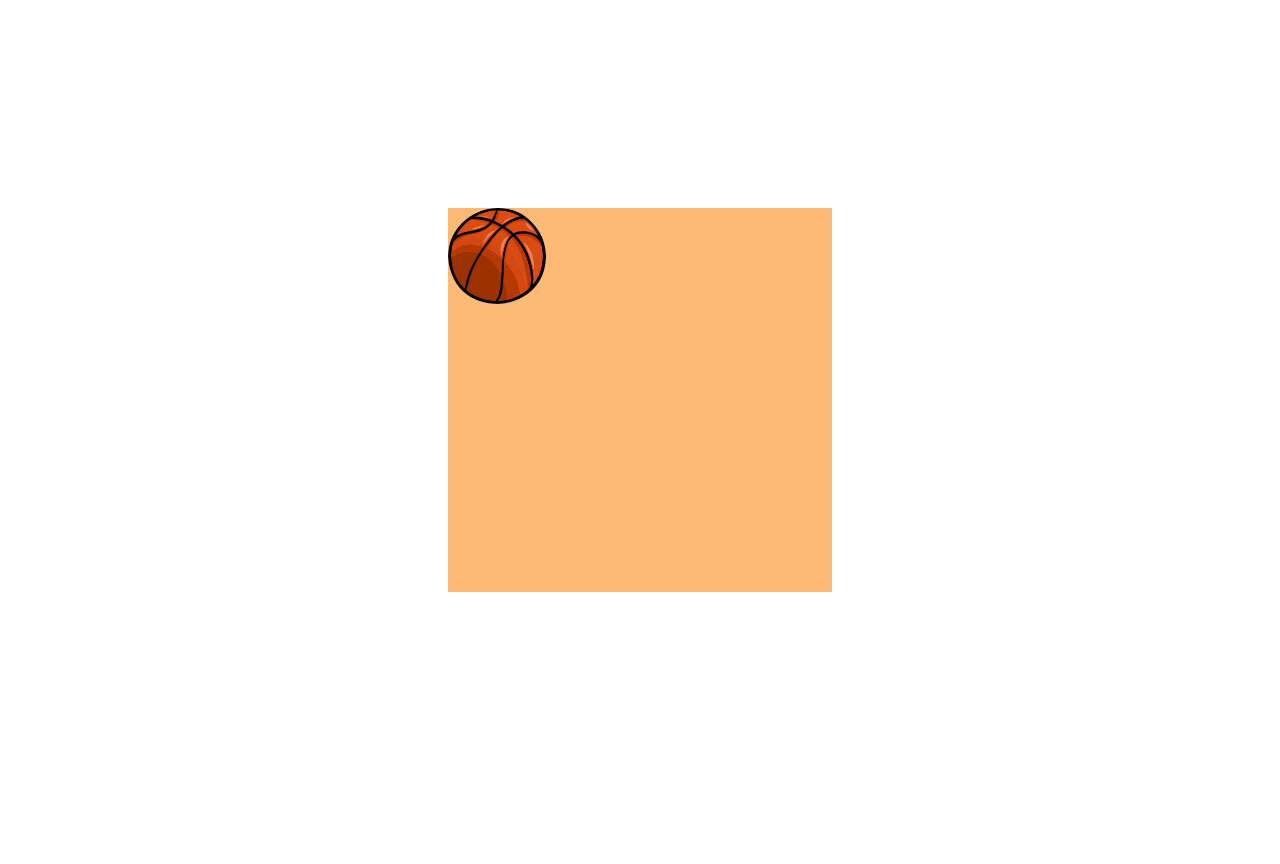
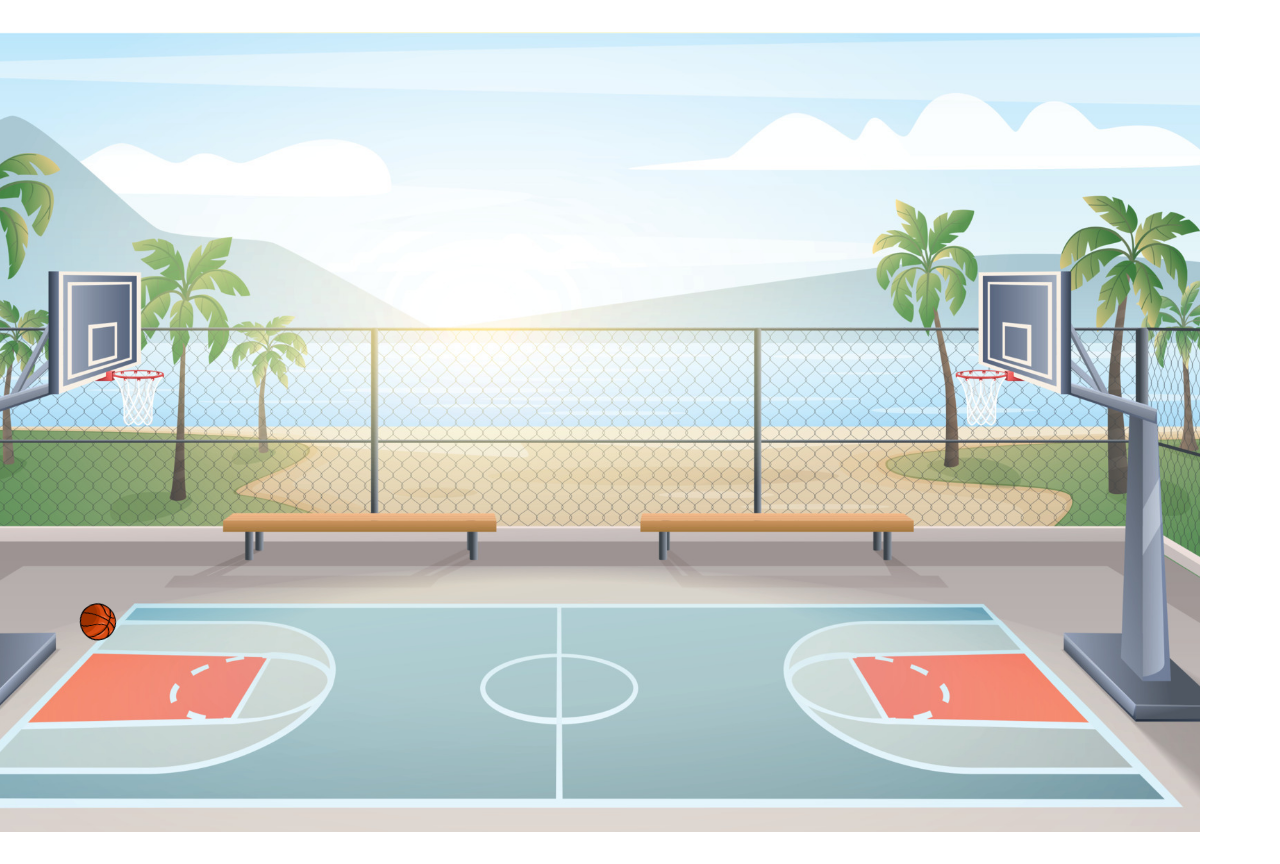
Before and after one commit to DiandreMiller/resume, a React (Vite) app: page / in a window 1280 px wide. Before the commit the page ends 800 px from the top, so only its background shows below. Built offline with nearby package versions, Linux system fonts and the light colour scheme.

Commit message:
design: added ball bouncing effect

```diff
--- a/src/Components/BallBounce.tsx
+++ b/src/Components/BallBounce.tsx
@@ -1,15 +1,53 @@
 import React from "react";
 import basketball from '../Assets/basketball-removebg-preview.png'
+import { useState, useEffect } from "react";
 
 const BallBounce = () => {
 
+    const [yPosition, setYPosition] = useState<number>(0);
+    const [xPosition, setXPostion] = useState<number>(0);
+    const [rotation, setRotation] = useState<number>(0);
+    const [directionY, setDirectionY] = useState<number>(1);
+    const [velocityX, setVelocityX] = useState<number>(2);
+    const [velocityY, setVelocityY] = useState<number>(2);
+
+    const gravity: number = 0.98;
+    const friction: number = 0.99;
+    const bounce: number = -0.8;
+    const floorY: number = 720;
+
+    useEffect(() => {
+        const interval = setInterval(() => {
+            setYPosition(previousY => {
+                let newY: number = previousY + velocityY;
+                if(newY >= floorY) {
+                    newY = floorY;
+                    setVelocityY(velocityY * bounce);
+                } else {
+                    setVelocityY(velocityY + gravity);
+                }
+                return newY;
+            })
+
+            setXPostion((previousX) => {
+                const newX: number = previousX + velocityX;
+                setVelocityX(velocityX * friction);
+                return newX;
+            });
+
+            setRotation((previousRotation) => previousRotation + velocityX * 5);
+        }, 50);
+
+        return () => clearInterval(interval);
+    }, [velocityX, velocityY, bounce])
 
 
     return (
 
         <div>
-            <section className="h-96 w-96 bg-orange-300" >
-                <img className="h-1/4" src={basketball} />
+            <section className="h-96 w-96 flex" >
+                <img className="h-9" style={{ transform: `translate(${xPosition}px, ${yPosition}px) rotate(${rotation}deg)` }}
+ src={basketball} />
             </section>
         </div>
     )
--- a/src/Components/HomeComponent.tsx
+++ b/src/Components/HomeComponent.tsx
@@ -1,13 +1,15 @@
 import React from "react";
 import scoreboard3 from '../Assets/scoreboard3.jpeg'
 import BallBounce from "./BallBounce";
+import BasketballCourt from "./BasketballCourt";
 
 const HomeComponent = () => {
 
     return (
         <div>
             {/* <img src={scoreboard3} /> */}
-            <BallBounce />
+            {/* <BallBounce /> */}
+            <BasketballCourt />
         </div>
 
     )
```
Also changed, not shown: src/index.css (line endings or trailing spaces).
